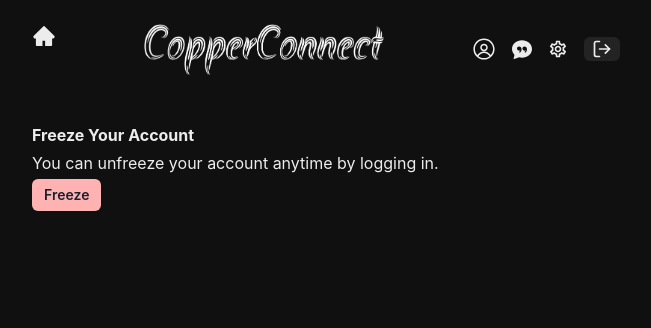
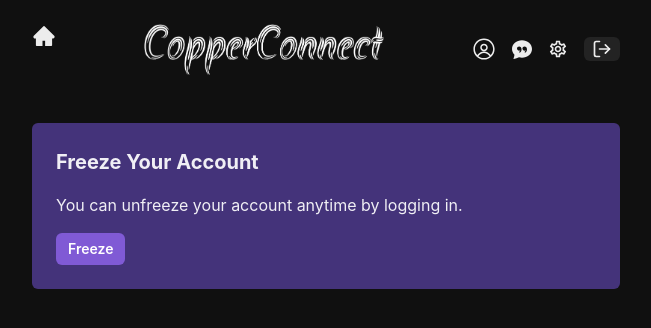
Before and after one commit to junnyboy28/FullnFinalCC, a React (Vite) app in the folder frontend/: page /settings in a window 1280 px wide. Shown: the top 328 px of the page, without its empty margins (314-965 px from the left). Built offline with nearby package versions, Linux system fonts and the light colour scheme; no server answers; sample sign-in values are in the browser's storage.

Commit message:
Update SettingsPage.jsx

```diff
--- a/frontend/src/pages/SettingsPage.jsx
+++ b/frontend/src/pages/SettingsPage.jsx
@@ -1,10 +1,16 @@
-import { Button, Text } from "@chakra-ui/react";
+import { Button, Text, useColorModeValue, VStack } from "@chakra-ui/react";
 import useShowToast from "../hooks/useShowToast";
 import useLogout from "../hooks/useLogout";
 
 export const SettingsPage = () => {
 	const showToast = useShowToast();
 	const logout = useLogout();
+
+	// Color mode values
+	const bgColor = useColorModeValue("copper.100", "purple.800");
+	const textColor = useColorModeValue("gray.800", "whiteAlpha.900");
+	const buttonBgColor = useColorModeValue("copper.500", "purple.500");
+	const buttonHoverBgColor = useColorModeValue("copper.600", "purple.600");
 
 	const freezeAccount = async () => {
 		if (!window.confirm("Are you sure you want to freeze your account?")) return;
@@ -29,14 +35,22 @@ export const SettingsPage = () => {
 	};
 
 	return (
-		<>
-			<Text my={1} fontWeight={"bold"}>
+		<VStack align="start" spacing={4} bg={bgColor} p={6} borderRadius="md" width="100%">
+			<Text fontWeight={"bold"} fontSize="xl" color={textColor}>
 				Freeze Your Account
 			</Text>
-			<Text my={1}>You can unfreeze your account anytime by logging in.</Text>
-			<Button size={"sm"} colorScheme='red' onClick={freezeAccount}>
+			<Text color={textColor}>
+				You can unfreeze your account anytime by logging in.
+			</Text>
+			<Button
+				size={"sm"}
+				bg={buttonBgColor}
+				color="white"
+				_hover={{ bg: buttonHoverBgColor }}
+				onClick={freezeAccount}
+			>
 				Freeze
 			</Button>
-		</>
+		</VStack>
 	);
 };
```
